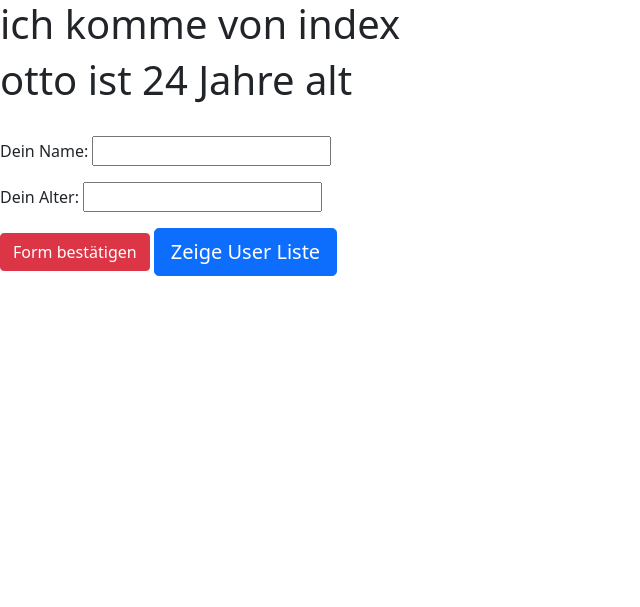
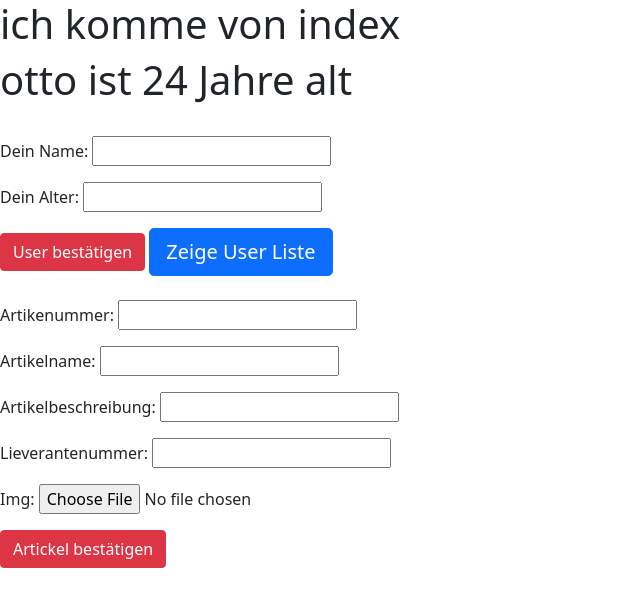
Before and after one commit to nahlke/testahlke, a Django app: page /prog1/test in a window 1280 px wide. Shown: the top 607 px of the page, without its empty margins (0-640 px from the left). Run offline with Django 3.2, Linux system fonts and the light colour scheme.

Commit message:
Version 1.1 Artikel

```diff
--- a/testahlke1/prog1/forms.py
+++ b/testahlke1/prog1/forms.py
@@ -1,5 +1,12 @@
 from django import forms
+from django.forms import ModelForm
+from prog1.models import Artikel
 
 class Person(forms.Form):
     name = forms.CharField(label='Dein Name', max_length = 30)
     alter = forms.IntegerField(label='Dein Alter')
+
+class ArtikelForm(ModelForm):
+    class Meta:
+        model = Artikel
+        fields=["artikenummer", "artikelname", "artikelbeschreibung", "lieverantenummer", "img"]
--- a/testahlke1/prog1/models.py
+++ b/testahlke1/prog1/models.py
@@ -3,3 +3,10 @@
 class PersonModel(models.Model):
     name = models.CharField(max_length=30)
     alter = models.IntegerField()
+
+class Artikel(models.Model):
+    artikenummer = models.CharField(max_length=18, primary_key=True)
+    artikelname = models.CharField(max_length=100)
+    artikelbeschreibung = models.CharField(max_length=256)
+    lieverantenummer = models.CharField(max_length=18)
+    img = models.FileField(upload_to="uploads")
--- a/testahlke1/prog1/templates/prog1/db_table.html
+++ b/testahlke1/prog1/templates/prog1/db_table.html
@@ -19,7 +19,7 @@
               </div>
               <div class="card-body">
                 <blockquote class="blockquote mb-0">
-                  <p>{{ drinks.strInstructions }}</p>
+                  <p><span title="{{ drinks.strInstructions }}">{{ drinks.strInstructions | truncatechars:3 }}</span></p>
                   <footer class="blockquote-footer">Someone famous in <cite title="Source Title">{{ drinks.strAlcoholic }}</cite></footer>
                 </blockquote>
               </div>
--- a/testahlke1/prog1/templates/prog1/test.html
+++ b/testahlke1/prog1/templates/prog1/test.html
@@ -4,7 +4,13 @@
     <form action="create-user" method="post">
         {% csrf_token %}
         {{ person_form.as_p }}
-        <button type="submit" class="btn btn-danger">Form bestätigen</button>
+        <button type="submit" class="btn btn-danger">User bestätigen</button>
         <a href="{% url "user_list" %}" class="btn btn-primary btn-lg" tabindex="-1" role="button" aria-disabled="true">Zeige User Liste</a>
     </form>
+<br>
+    <form enctype="multipart/form-data" action="artikel" method="post">
+        {% csrf_token %}
+        {{ artikel_form.as_p }}
+        <button type="submit" class="btn btn-danger">Artickel bestätigen</button>
+    </form>
 {% endblock %}
--- a/testahlke1/prog1/urls.py
+++ b/testahlke1/prog1/urls.py
@@ -1,5 +1,4 @@
 from django.urls import path
-
 from prog1 import views
 
 urlpatterns = [
@@ -7,4 +6,6 @@
     path('test', views.test, name='test'),
     path('create-user', views.createPerson, name='user-create'),
     path('list', views.user_list, name='user_list'),
+    path('artikel', views.artikel, name='artikel'),
+    path('artikel-list', views.ArtikelListView.as_view(), name="artikel_list")
 ]
--- a/testahlke1/prog1/views.py
+++ b/testahlke1/prog1/views.py
@@ -1,9 +1,10 @@
 from django.http import HttpResponse
 from django.shortcuts import render
-from prog1.forms import Person
-from prog1.models import PersonModel
+from prog1.forms import Person, ArtikelForm
+from prog1.models import PersonModel, Artikel
 import requests
 from prog1.api import CocktailApi
+from django.views.generic.list import ListView
 
 
 def home(request):
@@ -12,6 +13,7 @@
 def test(request):
     context = {'name':'otto','alter':24}
     context["person_form"] = Person()
+    context["artikel_form"] = ArtikelForm()
     return render(request, "prog1/test.html", context)
 
 def createPerson(request):
@@ -27,3 +29,17 @@
     cocktails = CocktailApi()
     context = {"users":users, "filtered":filter_users, "drink":cocktails.get_cocktails("margarita")}
     return render(request, "prog1/db_table.html", context)
+
+def artikel(request):
+    new_artikel = ArtikelForm(request.POST, request.FILES)
+    if new_artikel.is_valid():
+        value = new_artikel.cleaned_data
+        artikel = Artikel(value)
+        artikel.save()
+        return HttpResponse("Artikel wurde erstellt")
+    else:
+        print("Fehler")
+        return HttpResponse("Fehler" + str(new_artikel.errors))
+
+class ArtikelListView(ListView):
+    model = Artikel
```
Also changed, not shown: testahlke1/prog1/templates/prog1/artikel_list.html (added, +8 -0 lines), testahlke1/db.sqlite3.
